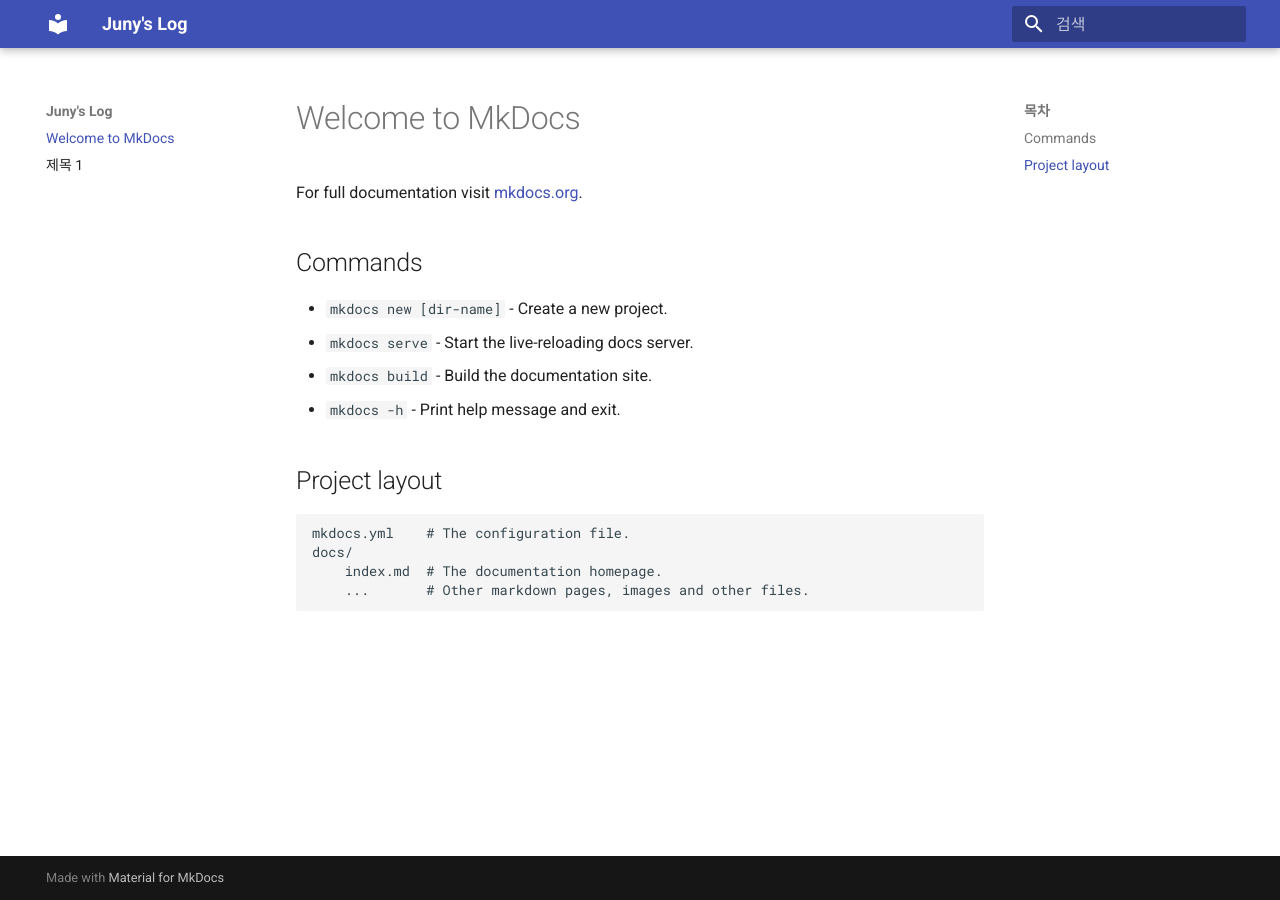
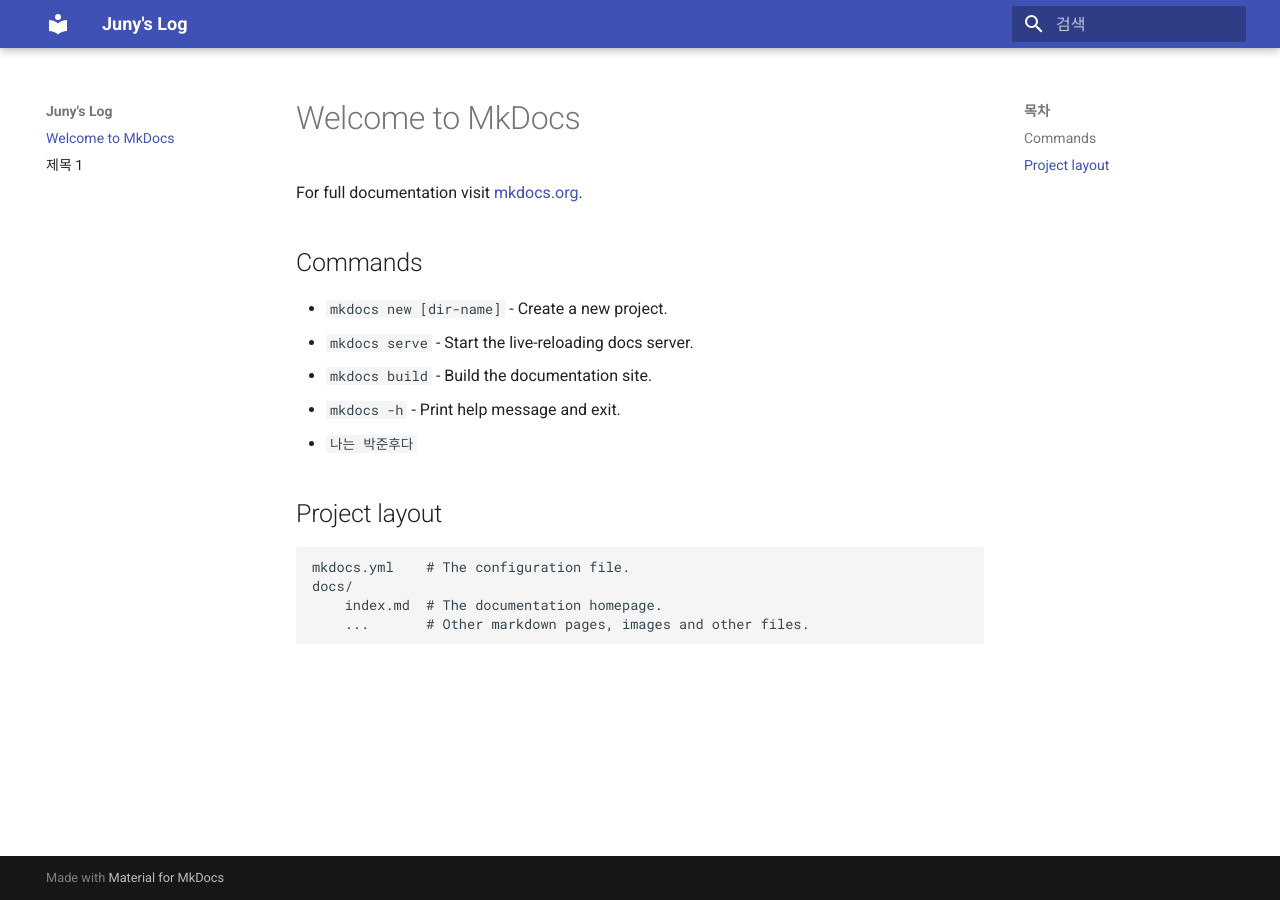
Before and after one commit to junypark0427/junypark0427.github.io, an MkDocs documentation site: the page built from docs/index.md, in a window 1280 px wide. Built offline with MkDocs 1.6.1 and Material for MkDocs 9.7.7, drawn with Linux system fonts in a browser that asks for light colours.

Commit message:
Update index.md

```diff
--- a/docs/index.md
+++ b/docs/index.md
@@ -8,6 +8,7 @@ For full documentation visit [mkdocs.org](https://www.mkdocs.org).
 * `mkdocs serve` - Start the live-reloading docs server.
 * `mkdocs build` - Build the documentation site.
 * `mkdocs -h` - Print help message and exit.
+* `나는 박준후다`
 
 ## Project layout
 
```
